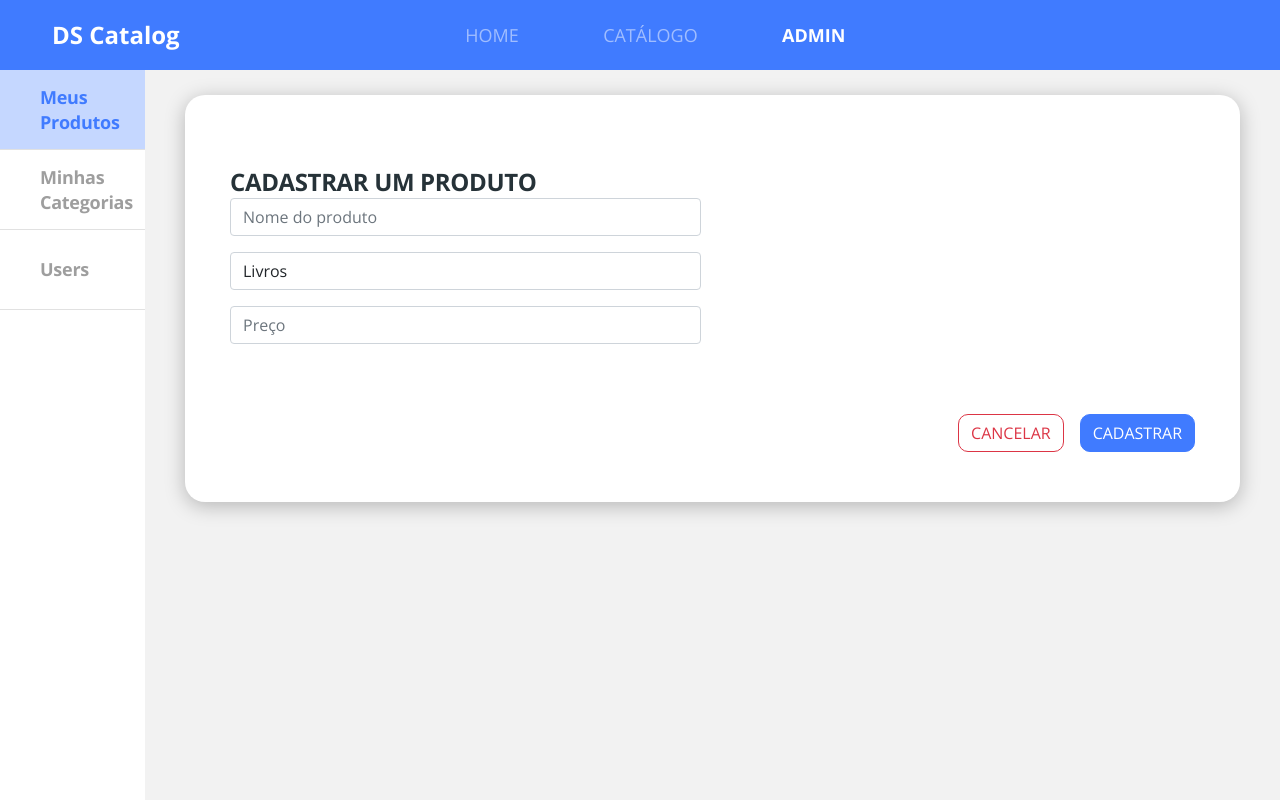
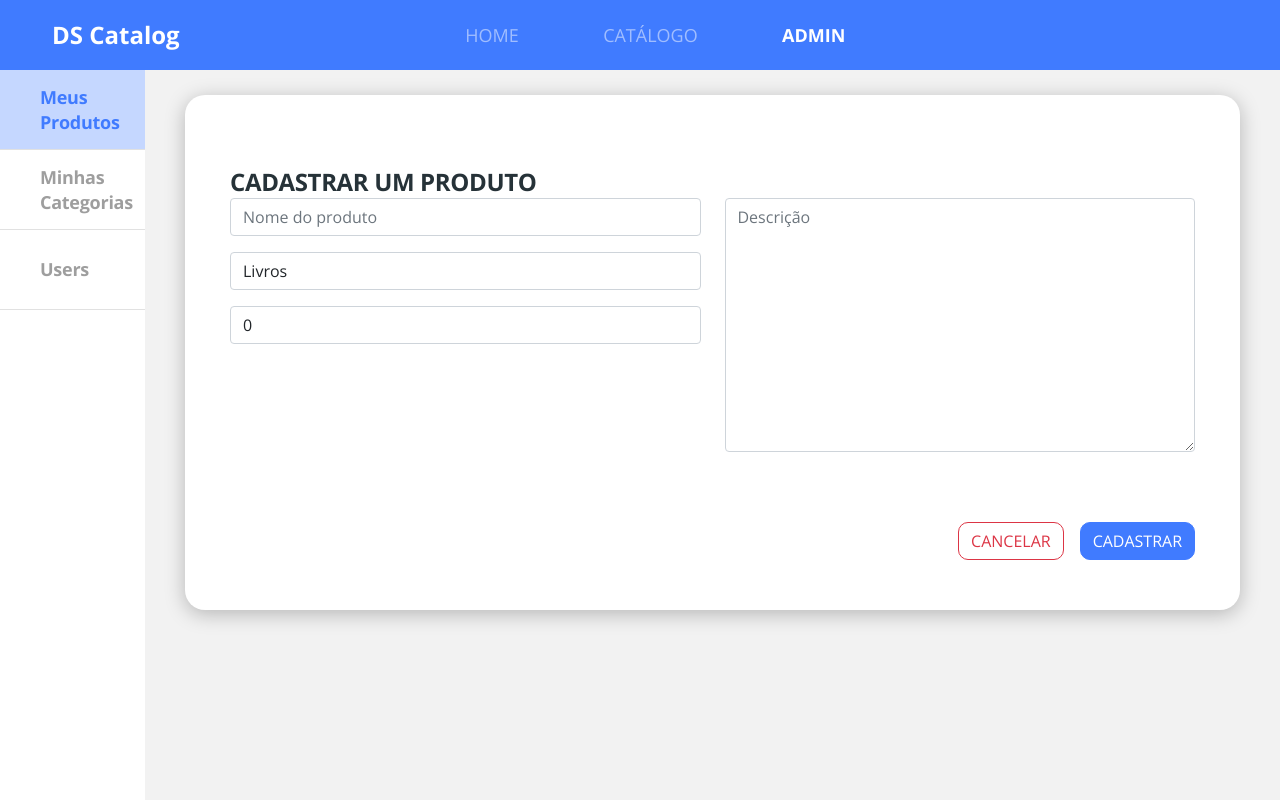
Before and after one commit to LeonelSousa55/dscatalog-bootcamp, a React (Create React App) app in the folder frontend/: page /admin/products/create in a window 1280 px wide. Built offline with nearby package versions, Linux system fonts and the light colour scheme.

Commit message:
Insert product 100%, bootcamp 2.0 cap.3.

```diff
--- a/frontend/src/pages/Admin/components/Products/Form/index.tsx
+++ b/frontend/src/pages/Admin/components/Products/Form/index.tsx
@@ -1,3 +1,4 @@
+import { makeRequest } from 'core/utils/request';
 import React, { useState } from 'react';
 import BaseForm from '../../BaseForm';
 import './styles.scss';
@@ -6,16 +7,20 @@ type FormState = {
     name: string;
     price: string;
     category: string;
+    description: string;
 }
+
+type FormEvent = React.ChangeEvent<HTMLInputElement | HTMLSelectElement | HTMLTextAreaElement>;
 
 const Form = () => {
     const [formData, setFormData] = useState<FormState>({
         name: '',
-        price: '',
-        category: ''
+        price: '0',
+        category: '1',
+        description: ''
     });
 
-    const handleOnChange = (event: React.ChangeEvent<HTMLInputElement | HTMLSelectElement>) => {
+    const handleOnChange = (event: FormEvent) => {
         const name = event.target.name;
         const value = event.target.value;
 
@@ -26,8 +31,18 @@ const Form = () => {
 
     const handleSubmit = (event: React.FormEvent<HTMLFormElement>) => {
         event.preventDefault();
+        const payload = {
+            //Pegando tudo que já existe no payload e adicionando o resto dos dados
+            ...formData,
+            imgUrl: 'https://images.kabum.com.br/produtos/fotos/sync_mirakl/173977/Console-Playstation-5-Ps5-Sony-Branco-Disc-Version_1625063236_g.jpg',
+            categories: [{ id: formData.category }]
+        }
 
-        console.log(formData);
+        makeRequest({ url: '/products', method: 'POST', data: payload })
+            //Inicializando os valores dos campos após a insersão dos dados
+            .then(() => {
+                setFormData({ name: '', category: '1', price: '0', description: '' });
+            });
     }
 
     return (
@@ -49,9 +64,9 @@ const Form = () => {
                             name="category"
                             value={formData.category}
                         >
-                            <option value="livros">Livros</option>
-                            <option value="computadores">Computadores</option>
-                            <option value="eletronicos">Eletrônicos</option>
+                            <option value="1">Livros</option>
+                            <option value="2">Eletrônicos</option>
+                            <option value="3">Computadores</option>
                         </select>
                         <input
                             type="text"
@@ -62,6 +77,17 @@ const Form = () => {
                             placeholder="Preço"
                         />
                     </div>
+                    <div className="col-6">
+                        <textarea
+                            className="form-control"
+                            onChange={handleOnChange}
+                            name="description"
+                            value={formData.description}
+                            rows={10}
+                            cols={10}
+                            placeholder="Descrição"
+                        />
+                    </div>
                 </div>
             </BaseForm>
         </form>
```
